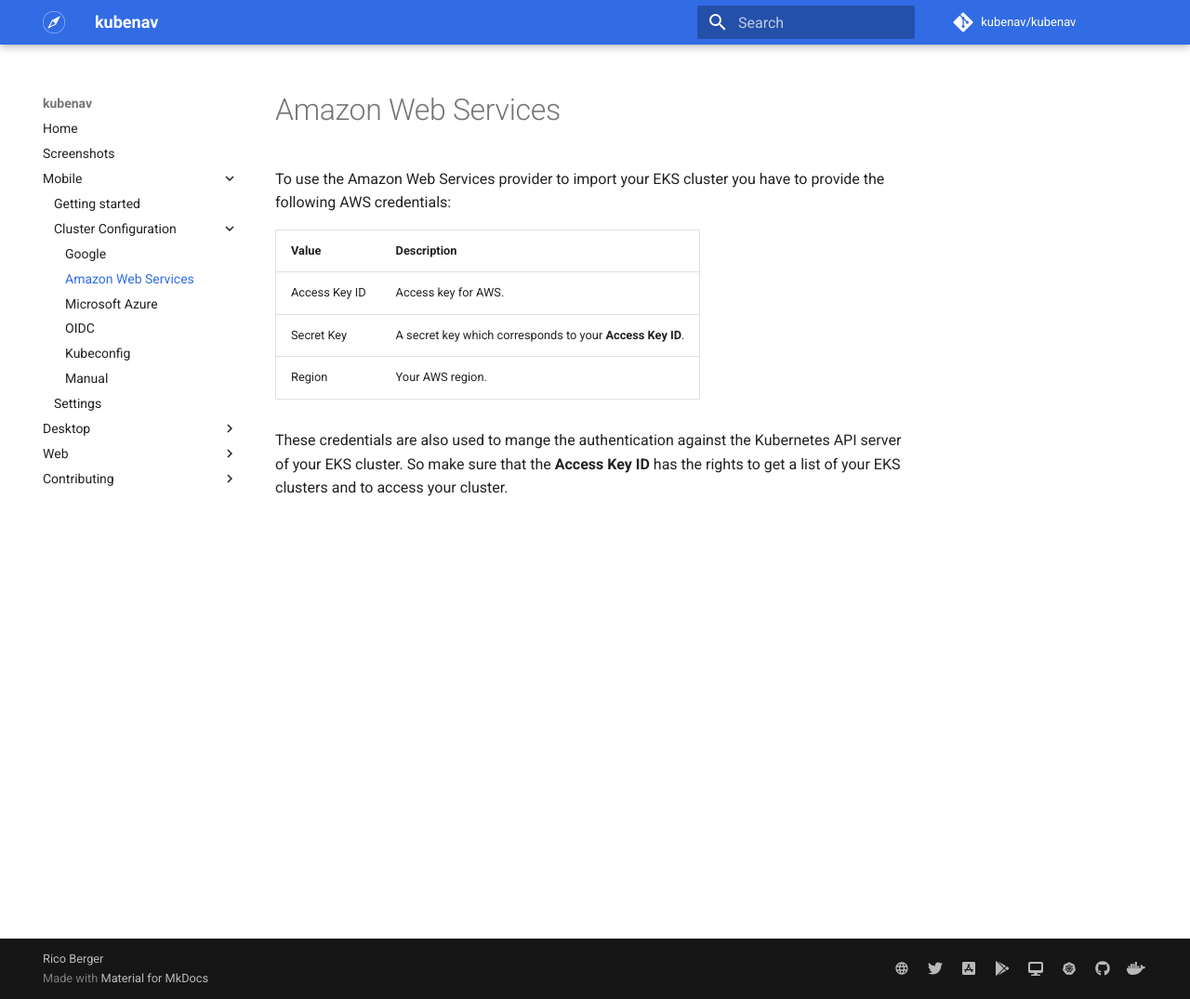
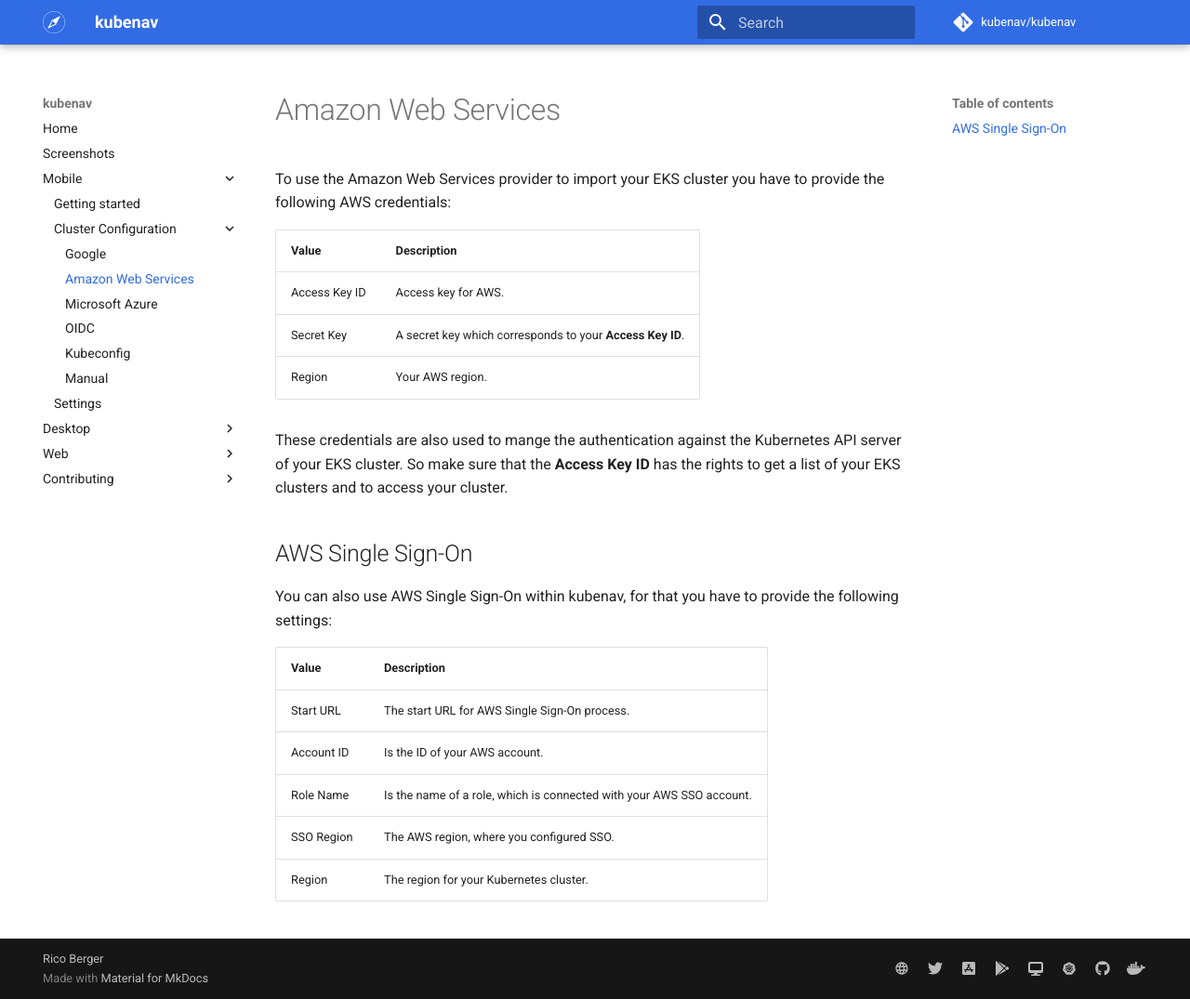
Before and after one commit to kubenav/docs, an MkDocs documentation site: the page built from docs/mobile/amazon-web-services.md, in a window 1280 px wide and 1075 px high. Shown: the whole window at 93% size. Built offline with MkDocs 1.6.1 and Material for MkDocs 9.7.7, drawn with Linux system fonts in a browser that asks for light colours; comment, search, counter and statistics services are not loaded.

Commit message:
Add AWS Single Sign-On Documentation

```diff
--- a/docs/mobile/amazon-web-services.md
+++ b/docs/mobile/amazon-web-services.md
@@ -7,3 +7,15 @@ To use the Amazon Web Services provider to import your EKS cluster you have to p
 | Region | Your AWS region. |
 
 These credentials are also used to mange the authentication against the Kubernetes API server of your EKS cluster. So make sure that the **Access Key ID** has the rights to get a list of your EKS clusters and to access your cluster.
+
+## AWS Single Sign-On
+
+You can also use AWS Single Sign-On within kubenav, for that you have to provide the following settings:
+
+| Value | Description |
+| ----- | ----------- |
+| Start URL | The start URL for AWS Single Sign-On process. |
+| Account ID | Is the ID of your AWS account. |
+| Role Name | Is the name of a role, which is connected with your AWS SSO account. |
+| SSO Region | The AWS region, where you configured SSO. |
+| Region | The region for your Kubernetes cluster. |
```
